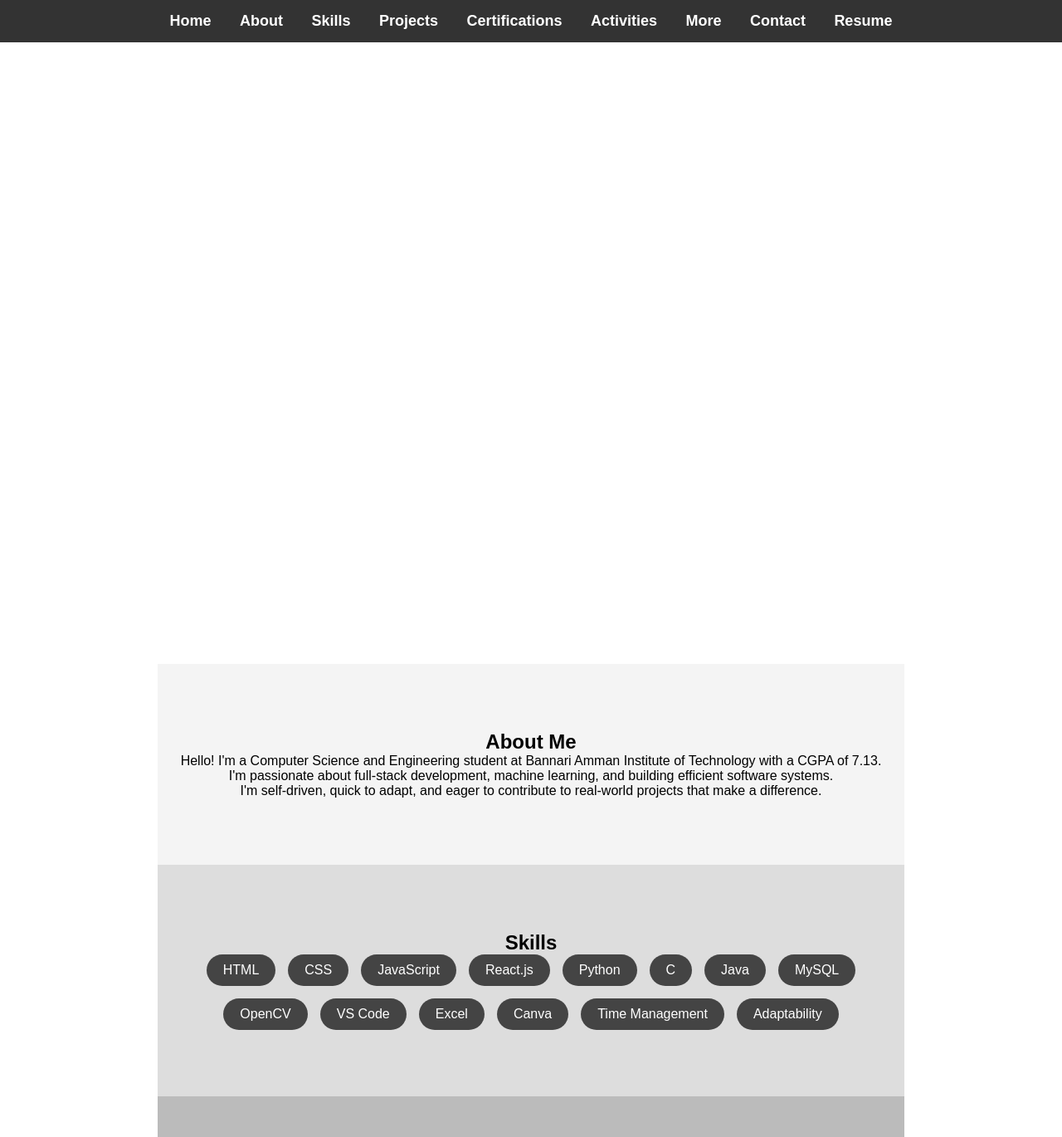
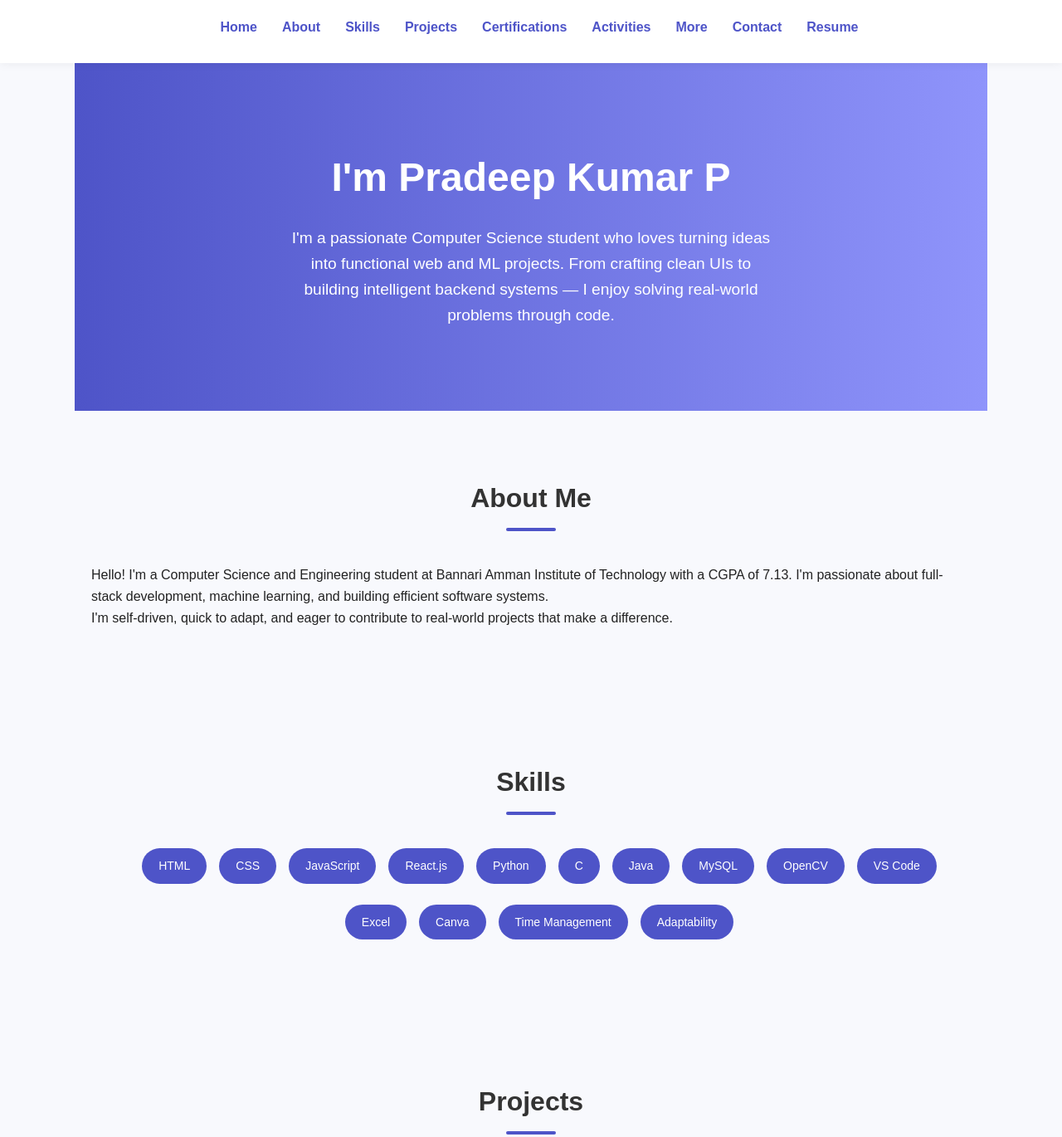
Before and after one commit to pradeepkumarbit/my-portfolio, a plain HTML site: page index.html in a window 1280 px wide. Shown: the top 1370 px of the page at 83% size. Drawn offline with Linux system fonts and the light colour scheme.

Commit message:
Update style.css

```diff
--- a/style.css
+++ b/style.css
@@ -1,125 +1,182 @@
-/* Reset and General Styling */
+/* Reset & Base Styles */
 * {
-    margin: 0;
-    padding: 0;
-    box-sizing: border-box;
-    scroll-behavior: smooth;
-    font-family: Arial, sans-serif;
+  margin: 0;
+  padding: 0;
+  box-sizing: border-box;
+  scroll-behavior: smooth;
+  font-family: 'Poppins', sans-serif;
+}
+
+body {
+  background: #f8f9fd;
+  color: #222;
+  line-height: 1.6;
 }
 
 /* Navigation Bar */
 header {
-    position: fixed;
-    top: 0;
-    width: 100%;
-    background: #333;
-    padding: 15px 0;
-    text-align: center;
-    z-index: 1000;
+  background: #ffffff;
+  padding: 20px 0;
+  box-shadow: 0 2px 10px rgba(0, 0, 0, 0.05);
+  position: sticky;
+  top: 0;
+  z-index: 999;
 }
 
 nav ul {
-    list-style: none;
-    padding: 0;
-}
-
-nav ul li {
-    display: inline;
-    margin: 0 15px;
+  display: flex;
+  justify-content: center;
+  list-style: none;
+  flex-wrap: wrap;
+  gap: 30px;
 }
 
 nav ul li a {
-    color: white;
-    text-decoration: none;
-    font-size: 18px;
-    font-weight: bold;
+  text-decoration: none;
+  font-weight: 600;
+  font-size: 16px;
+  color: #4e54c8;
+  transition: color 0.3s ease;
 }
 
 nav ul li a:hover {
-    color: yellow;
+  color: #8f94fb;
 }
 
 /* Hero Section */
 .hero {
-    height: 100vh;
-    background: url('images/hero-bg.jpg') no-repeat center center/cover;
-    display: flex;
-    flex-direction: column;
-    justify-content: center;
-    align-items: center;
-    color: white;
-    text-align: center;
+  background: linear-gradient(to right, #4e54c8, #8f94fb);
+  color: white;
+  padding: 100px 20px;
+  text-align: center;
 }
 
 .hero h1 {
-    font-size: 2.5em;
-    margin-bottom: 10px;
+  font-size: 3rem;
+  margin-bottom: 20px;
 }
 
 .hero p {
-    font-size: 1.2em;
+  font-size: 1.2rem;
+  max-width: 600px;
+  margin: auto;
 }
 
-/* Sections */
+/* General Section Styles */
 section {
-    padding: 80px 20px;
-    text-align: center;
-    max-width: 900px;
-    margin: auto;
+  padding: 80px 20px;
+  max-width: 1100px;
+  margin: auto;
 }
 
-/* About Me */
-#about {
-    background-color: #f4f4f4;
+section h2 {
+  font-size: 2rem;
+  margin-bottom: 40px;
+  text-align: center;
+  position: relative;
+  color: #333;
 }
 
-/* Skills */
-#skills {
-    background-color: #ddd;
+section h2::after {
+  content: '';
+  display: block;
+  height: 4px;
+  width: 60px;
+  background: #4e54c8;
+  margin: 10px auto 0;
+  border-radius: 2px;
 }
 
+/* Skills Grid */
 #skills ul {
-    list-style: none;
-    display: flex;
-    justify-content: center;
-    gap: 15px;
-    flex-wrap: wrap;
+  display: flex;
+  flex-wrap: wrap;
+  justify-content: center;
+  gap: 15px;
+  list-style: none;
 }
 
 #skills li {
-    background: #444;
-    color: white;
-    padding: 10px 20px;
-    border-radius: 20px;
+  background: #4e54c8;
+  color: white;
+  padding: 10px 20px;
+  border-radius: 25px;
+  font-size: 14px;
+  transition: background 0.3s ease;
 }
 
-/* Projects */
-#projects {
-    background-color: #bbb;
+#skills li:hover {
+  background: #2d3190;
 }
 
+/* Project Cards */
 .project {
-    background: white;
-    padding: 20px;
-    margin: 20px auto;
-    border-radius: 10px;
-    text-align: left;
+  background: white;
+  padding: 25px;
+  margin-bottom: 30px;
+  border-radius: 12px;
+  box-shadow: 0 4px 12px rgba(0,0,0,0.1);
+  transition: transform 0.3s ease;
 }
 
-.project p {
-    line-height: 1.6;
+.project:hover {
+  transform: translateY(-5px);
+}
+
+.project h3 {
+  color: #4e54c8;
+  margin-bottom: 10px;
+}
+
+/* List Sections */
+ul {
+  padding-left: 20px;
+}
+
+ul li {
+  margin-bottom: 10px;
 }
 
 /* Contact */
-#contact {
-    background-color: #999;
+#contact p, #contact a {
+  text-align: center;
+  display: block;
+  margin-bottom: 10px;
+  color: #333;
 }
 
 #contact a {
-    color: blue;
-    text-decoration: none;
+  color: #4e54c8;
+  text-decoration: none;
 }
 
 #contact a:hover {
-    text-decoration: underline;
+  text-decoration: underline;
 }
+
+/* Footer */
+footer {
+  background: #222;
+  color: #ccc;
+  padding: 30px 0;
+  text-align: center;
+  font-size: 14px;
+  margin-top: 60px;
+}
+
+/* Responsive Layout */
+@media (max-width: 768px) {
+  .hero h1 {
+    font-size: 2.2rem;
+  }
+
+  nav ul {
+    gap: 15px;
+    flex-direction: column;
+    align-items: center;
+  }
+
+  section {
+    padding: 60px 20px;
+  }
+}
```
